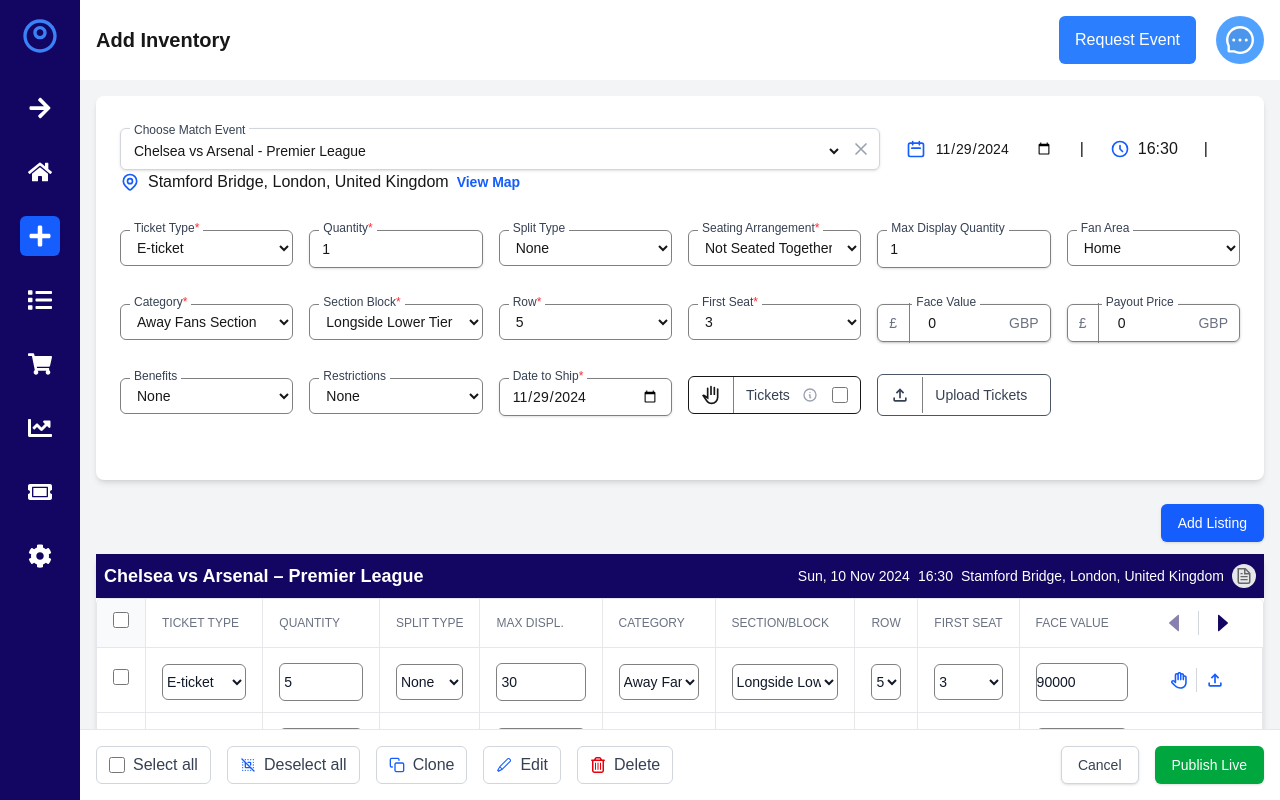
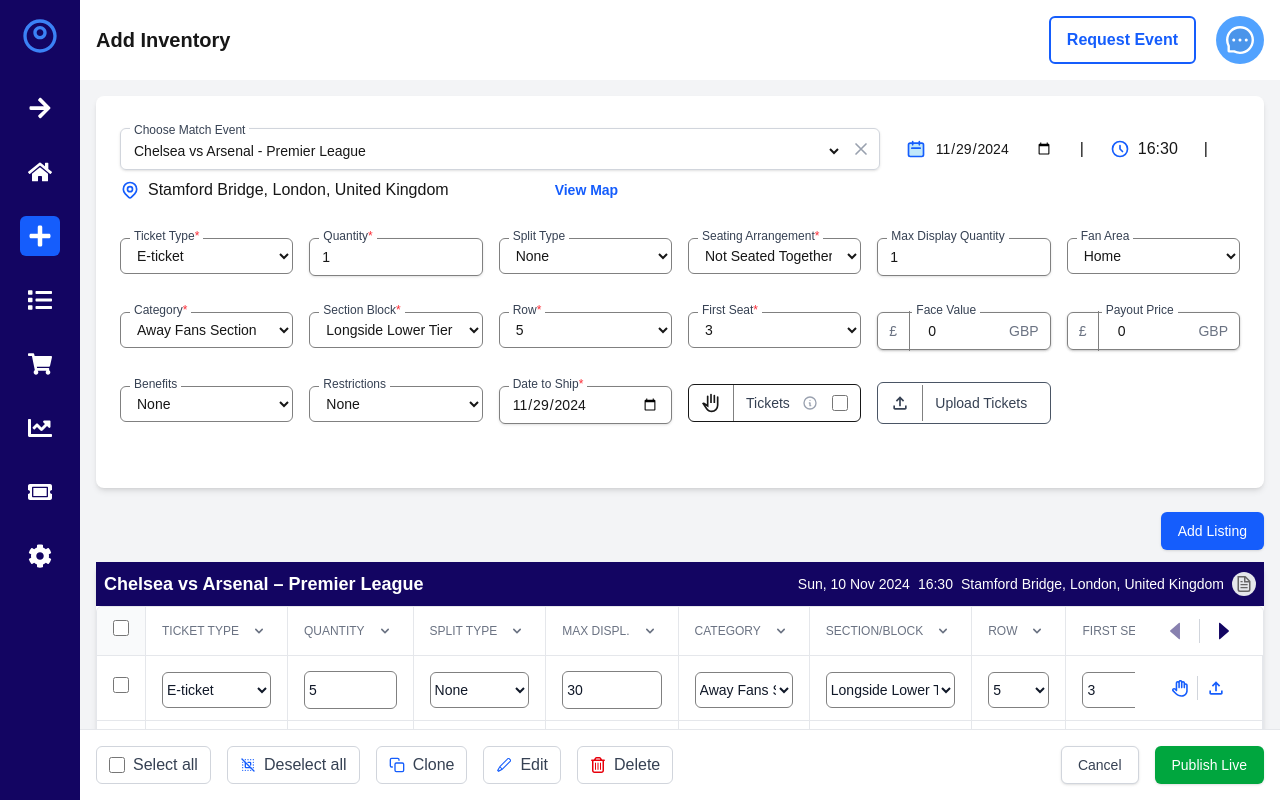
Before and after one commit to sparkie11/Boxoffice, a Next.js app: page / in a window 1280 px wide. Built offline with nearby package versions, Linux system fonts and the light colour scheme.

Commit message:
filter section changes

```diff
--- a/src/components/FormSection.tsx
+++ b/src/components/FormSection.tsx
@@ -88,7 +88,7 @@ const FormSection: React.FC<FormSectionProps> = ({ onAddListing }) => {
       <form onSubmit={handleSubmit} id="inventory-form">
         <div className="grid grid-cols-1 md:grid-cols-3 gap-4 mb-6">
           {/* Match Event */}
-          <div className="md:col-span-3 lg:grid-cols-4 flex-wrap flex items-center space-x-4 relative mb-4 mt-2">
+          <div className="md:col-span-3 gap-2 lg:grid-cols-4 flex-wrap flex items-center space-x-4 relative mb-4 mt-2">
             <label htmlFor="matchEvent" className="block placeholder-absolute text-sm font-medium text-gray-700">Choose Match Event</label>
             <div className="flex-grow flex items-center border border-gray-300 rounded-md shadow-sm p-2">
               <select
@@ -108,7 +108,7 @@ const FormSection: React.FC<FormSectionProps> = ({ onAddListing }) => {
               </button>
             </div>
             <div className="flex items-center space-x-2">
-              <svg className="h-5 w-5 text-gray-500" fill="none" stroke="#155dfc" viewBox="0 0 24 24" xmlns="http://www.w3.org/2000/svg"><path strokeLinecap="round" strokeLinejoin="round" strokeWidth="2" d="M8 7V3m8 4V3m-9 8h10M5 21h14a2 2 0 002-2V7a2 2 0 00-2-2H5a2 2 0 00-2 2v12a2 2 0 002 2z"></path></svg>
+              <svg className="h-5 w-5 text-[#C1E8FA]" fill="#C1E8FA" stroke="#155dfc" viewBox="0 0 24 24" xmlns="http://www.w3.org/2000/svg"><path strokeLinecap="round" strokeLinejoin="round" strokeWidth="2" d="M8 7V3m8 4V3m-9 8h10M5 21h14a2 2 0 002-2V7a2 2 0 00-2-2H5a2 2 0 00-2 2v12a2 2 0 002 2z"></path></svg>
               <input
                 type="date"
                 id="dateToShip"
@@ -120,15 +120,15 @@ const FormSection: React.FC<FormSectionProps> = ({ onAddListing }) => {
             </div>
             <div className="">|</div>
             <div className="flex items-center space-x-2">
-              <svg className="h-5 w-5 text-gray-500" fill="none" stroke="#155dfc" viewBox="0 0 24 24" xmlns="http://www.w3.org/2000/svg"><path strokeLinecap="round" strokeLinejoin="round" strokeWidth="2" d="M12 8v4l3 3m6-3a9 9 0 11-18 0 9 9 0 0118 0z"></path></svg>
+              <svg className="h-5 w-5 text-[#C1E8FA]" fill="none" stroke="#155dfc" viewBox="0 0 24 24" xmlns="http://www.w3.org/2000/svg"><path strokeLinecap="round" strokeLinejoin="round" strokeWidth="2" d="M12 8v4l3 3m6-3a9 9 0 11-18 0 9 9 0 0118 0z"></path></svg>
               <span>16:30</span>
             </div>
             <div className="">|</div>
-            <div className="flex items-center space-x-2">
-              <svg className="h-5 w-5 text-gray-500" fill="none" stroke="#155dfc" viewBox="0 0 24 24" xmlns="http://www.w3.org/2000/svg"><path strokeLinecap="round" strokeLinejoin="round" strokeWidth="2" d="M17.657 16.657L13.414 20.9a1.998 1.998 0 01-2.827 0l-4.244-4.243a8 8 0 1111.314 0z"></path><path strokeLinecap="round" strokeLinejoin="round" strokeWidth="2" d="M15 11a3 3 0 11-6 0 3 3 0 016 0z"></path></svg>
+            <div className="flex items-center space-x-2 pr-20">
+              <svg className="h-5 w-5  text-[#C1E8FA]" fill="none" stroke="#155dfc" viewBox="0 0 24 24" xmlns="http://www.w3.org/2000/svg"><path strokeLinecap="round" strokeLinejoin="round" strokeWidth="2" d="M17.657 16.657L13.414 20.9a1.998 1.998 0 01-2.827 0l-4.244-4.243a8 8 0 1111.314 0z"></path><path strokeLinecap="round" strokeLinejoin="round" strokeWidth="2" d="M15 11a3 3 0 11-6 0 3 3 0 016 0z"></path></svg>
               <span>Stamford Bridge, London, United Kingdom</span>
+            </div>
               <a href="#" className="text-blue-600 hover:underline font-bold text-sm">View Map</a>
-            </div>
           </div>
 
           {/* Group of 5 fields in one row */}
--- a/src/components/Header.tsx
+++ b/src/components/Header.tsx
@@ -29,7 +29,7 @@ const Header: React.FC = () => {
         {/* Desktop icons */}
         <div className='hidden sm:flex gap-5'> {/* This div will be hidden on small screens */}
 
-<button className="bg-blue-500 text-white px-4 py-2 rounded-md hover:bg-blue-600">
+<button className="border-2 border-blue-600 text-blue-600 font-bold px-4 py-2 rounded-md hover:bg-blue-600 hover:text-white">
   Request Event
 </button>
 <button className='flex justify-center items-center p-2 rounded-full bg-blue-400 '>
--- a/src/components/TableSection.tsx
+++ b/src/components/TableSection.tsx
@@ -37,6 +37,20 @@ const TableSection: React.FC<TableSectionProps> = ({
   const tableContainerRef = useRef<HTMLDivElement>(null);
   const [canScrollLeft, setCanScrollLeft] = useState(false);
   const [canScrollRight, setCanScrollRight] = useState(false);
+  const [openFilter, setOpenFilter] = useState<string | null>(null);
+  const [filters, setFilters] = useState<Record<string, Set<string>>>({
+    ticketType: new Set(),
+    splitType: new Set(),
+    category: new Set(),
+    sectionBlock: new Set(),
+    row: new Set(),
+    firstSeat: new Set(),
+    seatingArrangement: new Set(),
+    fanArea: new Set(),
+    benefits: new Set(),
+    restrictions: new Set(),
+    ticketsInHand: new Set(),
+  });
 
   /* ------------------------------------------------------------------ */
   /*                               EFFECTS                              */
@@ -96,6 +110,91 @@ const TableSection: React.FC<TableSectionProps> = ({
     const updatedItem = inventory.find((item) => item.id === id);
     if (updatedItem) updateInventoryItem({ ...updatedItem, [field]: value });
   };
+
+  const handleFilterClick = (title: string) => {
+    setOpenFilter(openFilter === title ? null : title);
+  };
+
+  const columnKeyMap: Record<string, keyof InventoryItem> = {
+    "Ticket Type": "ticketType",
+    "Quantity": "quantity",
+    "Split Type": "splitType",
+    "Max Displ.": "maxDisplayQuantity",
+    "Category": "category",
+    "Section/Block": "sectionBlock",
+    "Row": "row",
+    "First Seat": "firstSeat",
+    "Face Value": "faceValue",
+    "Payout Price": "payoutPrice",
+    "Seating": "seatingArrangement",
+    "Last Seat": "lastSeat",
+    "Date to Ship": "dateToShip",
+    "Tickets in Hand": "ticketsInHand",
+    "Match Event": "matchEvent",
+    "Fan Area": "fanArea",
+    "Notes": "notes",
+    "Benefits": "benefits",
+    "Restrictions": "restrictions",
+  };
+
+  const getUniqueOptions = (columnTitle: string) => {
+    const column = columnKeyMap[columnTitle];
+    if (!column) return [];
+
+    const options = new Set<string>();
+    inventory.forEach((item) => {
+      const value = item[column];
+      if (typeof value === 'boolean') {
+        options.add(String(value));
+      } else if (typeof value === 'string' || typeof value === 'number') {
+        options.add(String(value));
+      }
+    });
+    return Array.from(options).sort();
+  };
+
+  const handleFilterChange = (columnTitle: string, value: string) => {
+    const column = columnKeyMap[columnTitle];
+    if (!column) return;
+
+    setFilters((prevFilters) => {
+      const newFilters = { ...prevFilters };
+      if (!newFilters[column]) {
+        newFilters[column] = new Set();
+      }
+      if (newFilters[column].has(value)) {
+        newFilters[column].delete(value);
+      } else {
+        newFilters[column].add(value);
+      }
+      return newFilters;
+    });
+  };
+
+  const filteredInventory = inventory.filter((item) => {
+    for (const columnTitle in filters) {
+      const column = columnKeyMap[columnTitle];
+      if (!column) continue;
+
+      const filterValues = filters[columnTitle];
+      if (filterValues.size > 0) {
+        const itemValue = item[column as keyof InventoryItem];
+        let itemValueString: string;
+        if (typeof itemValue === 'boolean') {
+          itemValueString = String(itemValue);
+        } else if (typeof itemValue === 'string' || typeof itemValue === 'number') {
+          itemValueString = String(itemValue);
+        } else {
+          itemValueString = '';
+        }
+
+        if (!filterValues.has(itemValueString)) {
+          return false;
+        }
+      }
+    }
+    return true;
+  });
 
   /* ------------------------------------------------------------------ */
   /*                                JSX                                 */
@@ -167,7 +266,46 @@ const TableSection: React.FC<TableSectionProps> = ({
                   key={title}
                   className="px-4 py-2 text-left text-nowrap text-xs font-medium text-gray-500 uppercase border-r border-gray-200"
                 >
-                  {title}
+                  <div className="flex items-center justify-between">
+                    <span>{title}</span>
+                    <button
+                      onClick={(e) => {
+                        e.stopPropagation(); // Prevent sorting when clicking filter icon
+                        handleFilterClick(title);
+                      }}
+                      className="ml-2 p-1 rounded-full hover:bg-gray-200"
+                    >
+                      <svg
+                        fill="currentColor"
+                        viewBox="0 0 20 20"
+                        className="w-4 h-4 transform transition-transform duration-200"
+                        style={{ transform: openFilter === title ? 'rotate(180deg)' : 'rotate(0deg)' }}
+                      >
+                        <path
+                          fillRule="evenodd"
+                          d="M5.293 7.293a1 1 0 011.414 0L10 10.586l3.293-3.293a1 1 0 111.414 1.414l-4 4a1 1 0 01-1.414 0l-4-4a1 1 0 010-1.414z"
+                          clipRule="evenodd"
+                        />
+                      </svg>
+                    </button>
+                  </div>
+                  {openFilter === title && (
+                    <div className="absolute z-10 mt-2 w-48 bg-white rounded-md shadow-lg ring-1 ring-black ring-opacity-5 focus:outline-none">
+                      <div className="py-1">
+                        {getUniqueOptions(title).map((option) => (
+                          <label key={option} className="flex items-center px-4 py-2 text-sm text-gray-700 hover:bg-gray-100">
+                            <input
+                              type="checkbox"
+                              className="form-checkbox h-4 w-4 text-blue-600"
+                              checked={filters[columnKeyMap[title]]?.has(option) || false}
+                              onChange={() => handleFilterChange(title, option)}
+                            />
+                            <span className="ml-2">{option}</span>
+                          </label>
+                        ))}
+                      </div>
+                    </div>
+                  )}
                 </th>
               ))}
 
@@ -211,7 +349,7 @@ const TableSection: React.FC<TableSectionProps> = ({
           </thead>
 
           <tbody className="bg-white divide-y divide-gray-200">
-            {inventory.map((item) => (
+            {filteredInventory.map((item) => (
               <tr key={item.id}>
                 {/* ✅ Sticky checkbox column */}
                 <td className="w-12 px-4 py-2 sticky left-0 bg-white z-10 border-r border-gray-200">
```
